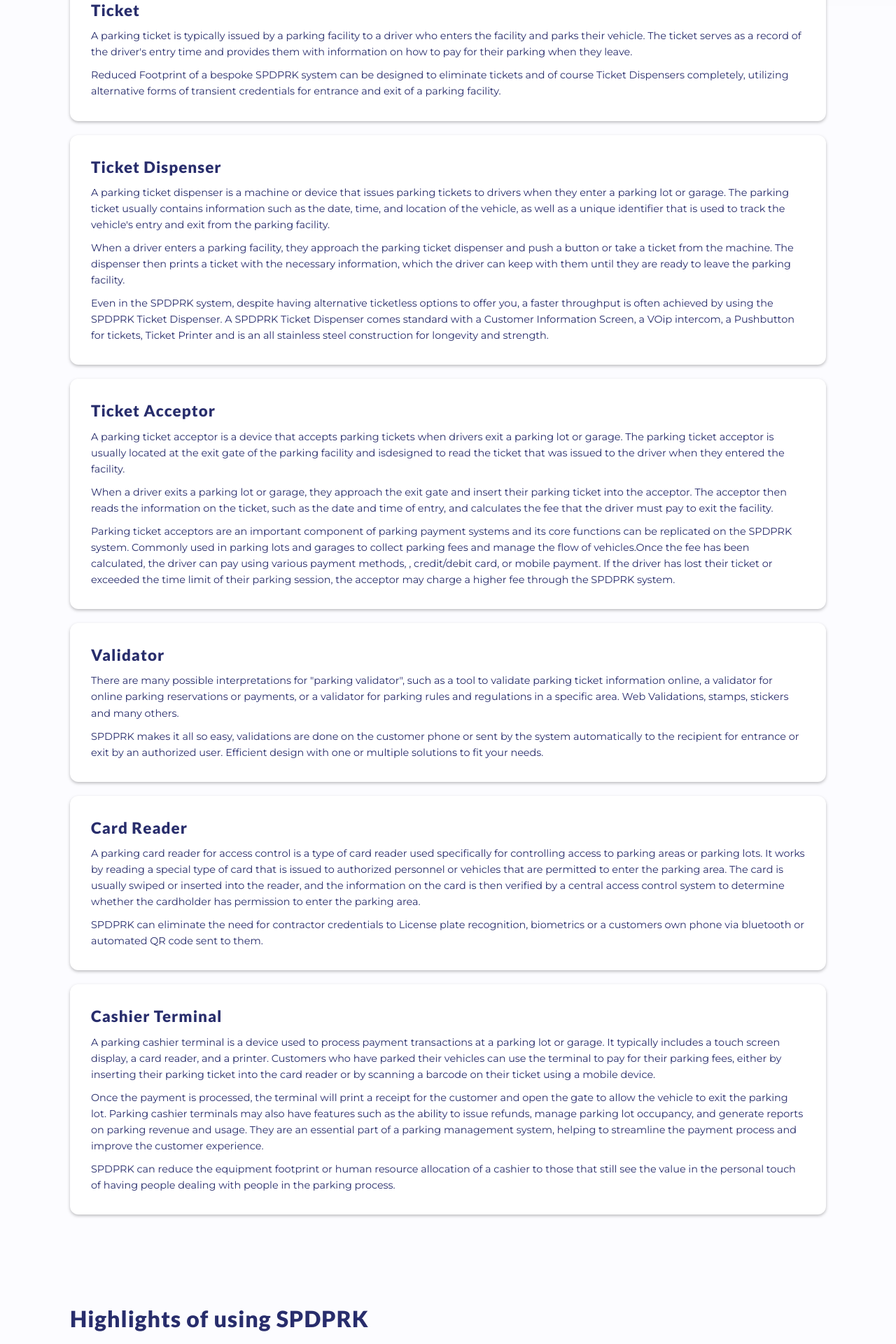
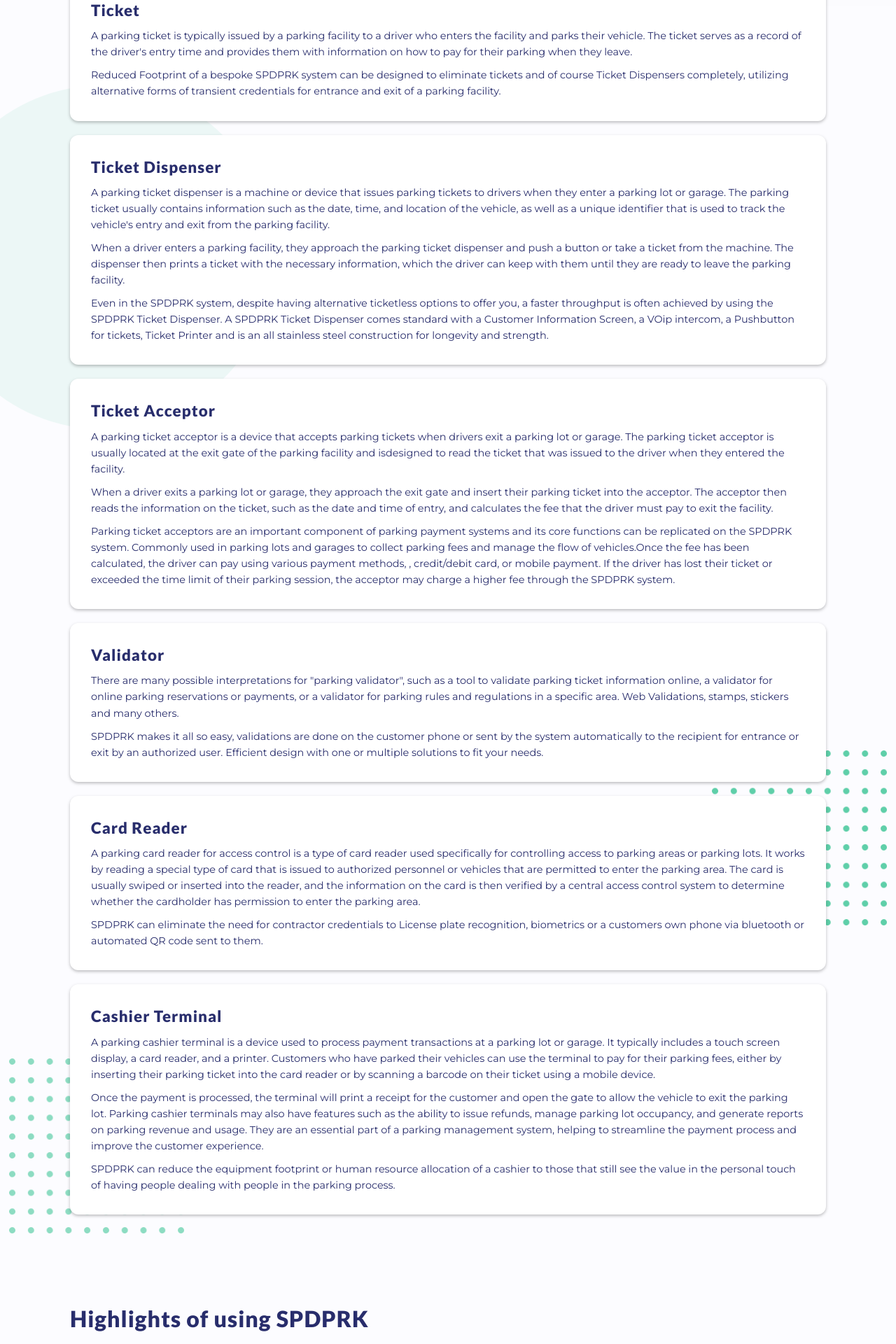
Before and after one commit to justinshane13/aether, a Next.js app: page /spdprk in a window 1280 px wide. Shown: the part 1580-3500 px from the top of the page at 70% size. Built offline with nearby package versions, Linux system fonts and the light colour scheme.

Commit message:
add background to About, SPDPRK pages

```diff
--- a/comps/SPDPRKHighlight.js
+++ b/comps/SPDPRKHighlight.js
@@ -14,7 +14,7 @@
             <p className={styles.SPDPRKHighlightParagraph}>We engineered SPDPRK technology to be highly customizable, while staying true to the core values we know to be important in any parking operation.</p>
             <LearnMore page="/spdprk"/>
           </div>
-          <Image className={styles.SPDPRKHighlightImage} src="/iphone.png" width={237} height={503} />
+          <Image className={styles.SPDPRKHighlightImage} src="/iphone.svg" width={237} height={503} />
         </div>
     );
 }
--- a/pages/about.js
+++ b/pages/about.js
@@ -63,6 +63,7 @@
                         <h2>In addition to a high-quality product, you get peace of mind</h2>
                         <p>Requirements change as needs and technology evolve. Secom offers long-term solutions for your investment. We have a built-in upgrade path for all systems, advanced replacement and a zero obsolescence policy on everything we produce for the life of the system.</p>
                         <p>Secom's audit trail is unsurpassed. Reporting of all lane activities are stored on a secure server for review. All events are recorded, from video and buttons pushed to equipment action, nothing is omitted or neglected, so you are always know what happens in your garage.</p>
+                        <div className={styles.background3}></div>
                     </div>
                     <Upgrade />
                 </div>
--- a/pages/sectors.js
+++ b/pages/sectors.js
@@ -1,6 +1,7 @@
 import styles from '@/styles/Sectors.module.css'
 import Banner from '@/comps/Banner';
 import SectorsLinks from '@/comps/SectorsLinks';
+import Upgrade from '@/comps/Upgrade';
 
 const Sectors = () => {
     return (
@@ -8,6 +9,7 @@
             <h1>Sectors</h1>
             <Banner />
             <SectorsLinks />
+            <Upgrade />
         </div>
     );
 }
--- a/pages/software.js
+++ b/pages/software.js
@@ -3,7 +3,9 @@
 const Software = () => {
     return (
         <div className={styles.software}>
-            <h1>Software</h1>
+            <div className={styles.softwareSection1}>
+                <h1>Software & Reports</h1>
+            </div>
         </div>
     );
 }
--- a/pages/spdprk.js
+++ b/pages/spdprk.js
@@ -55,6 +55,10 @@
                         <p>SPDPRK can reduce the equipment footprint or human resource allocation of a cashier to those that still see the value in the personal touch of having people dealing with people in the parking process.</p>
                     </div>
                 </div>
+                <div className={styles.background3}></div>
+                <Image className={styles.dots} src="/dot_shape.png" width={200} height={200} />
+                <Image className={styles.dots2} src="/dot_shape.png" width={200} height={200} />
+
             </div>
             <div className={styles.SPDPRKSection3}>
                 <h2>Highlights of using SPDPRK</h2>
--- a/styles/About.module.css
+++ b/styles/About.module.css
@@ -140,6 +140,7 @@
 
 .aboutSection4 {
     margin-top: 150px;
+    position: relative;
 }
 
 .aboutSection4 > p {
@@ -149,3 +150,14 @@
     line-height: 160%;
     color: #282D6C;
 }
+
+.background3 {
+    position: absolute;
+    width: 491.08px;
+    height: 491.08px;
+    right: -150px;
+    top: 100px;
+    background: rgba(95, 207, 169, 0.1);
+    border-radius: 245.538px;
+    z-index: -1;
+  }
--- a/styles/FAQ.module.css
+++ b/styles/FAQ.module.css
@@ -1,6 +1,6 @@
 .faq {
     padding: 0px 50px;
-    margin-top: 100px;
+    margin-top: 150px;
     max-width: 1300px;
     display: flex;
     flex-direction: column;
--- a/styles/Home.module.css
+++ b/styles/Home.module.css
@@ -137,7 +137,8 @@
 
 .heroParagraph {
   font-size: 1.2em;
-  margin-top: 16px 0px 0px 0px;
+  max-width: 600px;;
+  margin: 16px 40px 0px 0px;
   font-family: "Montserrat";
   font-style: normal;
   font-weight: 500;
@@ -176,7 +177,7 @@
 }
 
 .heroVideo {
-  width: 600px;
+  width: 550px;
 }
 
 .banner {
--- a/styles/SPDPRK.module.css
+++ b/styles/SPDPRK.module.css
@@ -36,7 +36,38 @@
 .SPDPRKSection2 {
     padding: 0px 50px;
     margin-top: 50px;
+    position: relative;
 }
+
+.background3 {
+    position: absolute;
+    width: 491.08px;
+    height: 491.08px;
+    left: -150px;
+    top: 900px;
+    background: rgba(95, 207, 169, 0.1);
+    border-radius: 245.538px;
+    z-index: -1;
+  }
+
+  .dots {
+    position: absolute;
+    top: 1850px;
+    right: -37px;
+    width: 250px;
+    height: 250px;
+    z-index: -1;
+  }
+
+  .dots2 {
+    position: absolute;
+    top: 2290px;
+    left: -37px;
+    width: 250px;
+    height: 250px;
+    z-index: -1;
+    opacity: .7;
+  }
 
 .SPDPRKSection2 > h2 {
     font-weight: 900;
```
Also changed, not shown: styles/Software.module.css (+19 -0 lines), public/iphone.png (deleted), public/iphone.svg (added).
